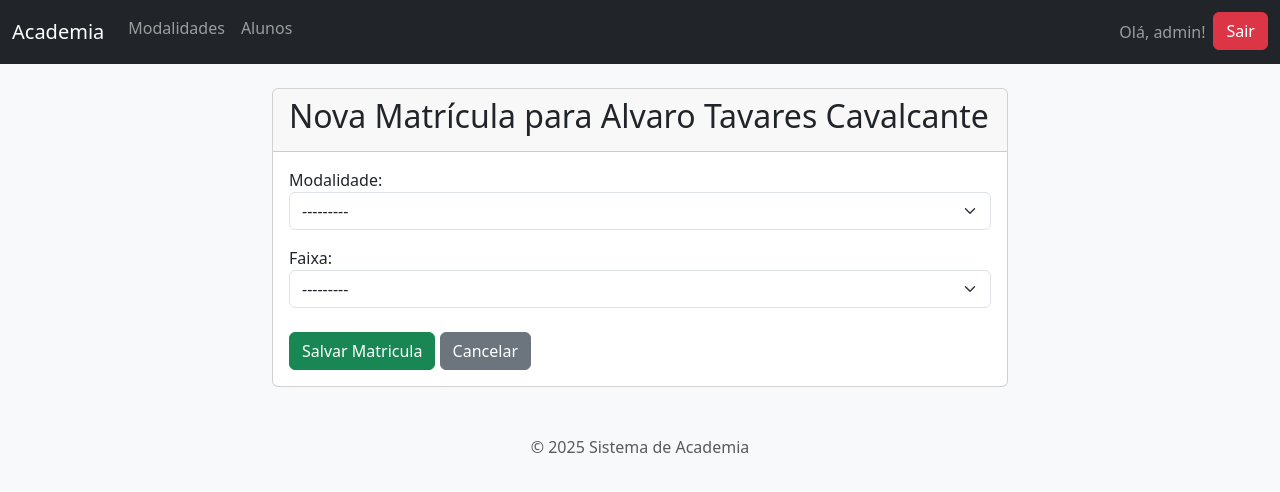
After one commit to cavalcantetavares/academia, a Django app: page /gestao/alunos/1/matricular/ in a window 1280 px wide. The commit adds this page. Shown: the top 492 px of the page. Run offline with Django 5.2, Linux system fonts and the light colour scheme; a user stored in the database is signed in; data comes from the database, SQL or seed files in the repository; both versions use the stored data as it was after the commit.

Commit message:
criado campo matricula,novos campos em aluno

```diff
--- a/gestao_academia/forms.py
+++ b/gestao_academia/forms.py
@@ -1,7 +1,10 @@
 # gestao_academia/forms.py
 from django import forms
 from datetime import date
+# Importações corretas dos modelos necessários
 from .models import Modalidade, Aluno, Plano, Faixa, MatriculaModalidade
+
+
 
 class ModalidadeForm(forms.ModelForm):
     class Meta:
@@ -12,13 +15,9 @@ class ModalidadeForm(forms.ModelForm):
             'descricao': forms.Textarea(attrs={'class': 'form-control', 'rows': 4}),
         }
 
-# NOVO FORMULÁRIO PARA ALUNOS (COM CORREÇÃO)
 class AlunoForm(forms.ModelForm):
-
-
     class Meta:
         model = Aluno
-        # Adicione 'cpf' e 'responsavel' à lista de campos
         fields = ['nome_completo', 'cpf', 'data_nascimento', 'responsavel', 'telefone', 'email', 'plano', 'foto', 'cep', 'rua', 'numero', 'complemento', 'bairro', 'cidade', 'estado']
         widgets = {
             'nome_completo': forms.TextInput(attrs={'class': 'form-control'}),
@@ -35,22 +34,32 @@ class AlunoForm(forms.ModelForm):
             'bairro': forms.TextInput(attrs={'class': 'form-control', 'id': 'bairro'}),
             'cidade': forms.TextInput(attrs={'class': 'form-control', 'id': 'cidade'}),
             'estado': forms.TextInput(attrs={'class': 'form-control', 'id': 'uf'}),
+            'data_nascimento': forms.DateInput(attrs={'type': 'date', 'class': 'form-control'}),
         }
 
-    # --- LÓGICA DE VALIDAÇÃO PERSONALIZADA ---
     def clean(self):
-        # Pega todos os dados já validados do formulário
         cleaned_data = super().clean()
         data_nascimento = cleaned_data.get("data_nascimento")
         responsavel = cleaned_data.get("responsavel")
 
         if data_nascimento:
-            # Calcula a idade do aluno
             hoje = date.today()
             idade = hoje.year - data_nascimento.year - ((hoje.month, hoje.day) < (data_nascimento.month, data_nascimento.day))
-
-            # Se for menor de 18 e o campo responsável estiver vazio, gera um erro
             if idade < 18 and not responsavel:
                 self.add_error('responsavel', 'O nome do responsável é obrigatório para menores de 18 anos.')
+        return cleaned_data
 
-        return cleaned_data
+class MatriculaModalidadeForm(forms.ModelForm):
+    faixa = forms.ModelChoiceField(
+        queryset=Faixa.objects.all().order_by('modalidade__nome', 'ordem'),
+        required=False,
+        widget=forms.Select(attrs={'class': 'form-select'}),
+        label="Faixa"
+    )
+
+    class Meta:
+        model = MatriculaModalidade
+        fields = ['modalidade', 'faixa']
+        widgets = {
+            'modalidade': forms.Select(attrs={'class': 'form-select'}),
+        }
--- a/gestao_academia/models.py
+++ b/gestao_academia/models.py
@@ -55,6 +55,27 @@ class Aluno(models.Model):
         # O nome do campo é 'nome_completo' (com underscore).
         return self.nome_completo
 
+ # --- NOVO MÉTODO PARA CALCULAR A IDADE ---
+def get_idade(self):
+        print("--- A DEPURAR O MÉTODO get_idade ---") # Linha de Debug 1
+        print(f"Aluno: {self.nome_completo}") # Linha de Debug 2
+        print(f"Data de Nascimento no DB: {self.data_nascimento}") # Linha de Debug 3
+        print(f"Tipo da Data de Nascimento: {type(self.data_nascimento)}") # Linha de Debug 4
+
+        if self.data_nascimento:
+            hoje = date.today()
+            idade = hoje.year - self.data_nascimento.year - ((hoje.month, hoje.day) < (self.data_nascimento.month, self.data_nascimento.day))
+            print(f"Cálculo da idade: {idade}") # Linha de Debug 5
+            return idade
+
+        print("Nenhuma data de nascimento encontrada. A retornar None.") # Linha de Debug 6
+        return None # Retorna None se não houver data de nascimento
+
+
+
+
+
+
 class MatriculaModalidade(models.Model):
    aluno = models.ForeignKey(Aluno, on_delete=models.CASCADE)
    modalidade = models.ForeignKey(Modalidade, on_delete=models.CASCADE)
--- /dev/null
+++ b/gestao_academia/templates/gestao_academia/matricula_form.html
@@ -0,0 +1,30 @@
+{% extends "base.html" %}
+
+{% block title %}{{ titulo }}{% endblock %}
+
+{% block content %}
+
+<div class="row justify-content-center">
+    <div class="col-md-8">
+        <div class="card">
+            <div class="card-header">
+                <h2>
+                    {{ titulo }}
+                </h2>
+            </div>
+            <div class="card-body">
+                <form method="post">
+                    {% csrf_token %}
+                    {{ form.as_p}}
+                    <div class="mt-4">
+                        <button type="submit" class="btn btn-success">Salvar Matricula</button>
+                        <a href="{% url 'aluno_detalhe' pk=aluno.pk %}" class="btn btn-secondary">Cancelar</a>
+                    </div>
+
+            </div>
+        </div>
+    </div>
+
+</div>
+
+{% endblock %}
--- a/gestao_academia/urls.py
+++ b/gestao_academia/urls.py
@@ -16,4 +16,9 @@ urlpatterns = [
     path('alunos/<int:pk>/', views.aluno_detalhe, name='aluno_detalhe'),
     path('alunos/<int:pk>/editar/', views.aluno_editar, name='aluno_editar'),
     path('alunos/<int:pk>/apagar/', views.aluno_apagar, name='aluno_apagar'),
+
+     # URL de Matrículas
+    path('alunos/<int:aluno_pk>/matricular/', views.matricula_criar, name='matricula_criar'),
+
+
 ]
--- a/gestao_academia/views.py
+++ b/gestao_academia/views.py
@@ -2,11 +2,10 @@
 from django.shortcuts import render, redirect, get_object_or_404
 from django.contrib.auth.decorators import login_required
 from django.contrib import messages
-from .models import Modalidade, Aluno
-from .forms import ModalidadeForm, AlunoForm
+from .models import Modalidade, Aluno, MatriculaModalidade, Plano, Faixa # Importações dos modelos
+from .forms import ModalidadeForm, AlunoForm, MatriculaModalidadeForm # Importações dos formulários
 
 # --- VIEWS PARA MODALIDADES ---
-
 @login_required
 def lista_modalidades(request):
     modalidades = Modalidade.objects.all()
@@ -46,9 +45,7 @@ def apagar_modalidade(request, pk):
         return redirect('lista_modalidades')
     return render(request, 'gestao_academia/modalidade_confirm_delete.html', {'modalidade': modalidade})
 
-
 # --- VIEWS PARA ALUNOS ---
-
 @login_required
 def lista_alunos(request):
     alunos = Aluno.objects.all().order_by('nome_completo')
@@ -92,3 +89,28 @@ def aluno_apagar(request, pk):
         messages.success(request, 'Aluno apagado com sucesso!')
         return redirect('lista_alunos')
     return render(request, 'gestao_academia/aluno_confirm_delete.html', {'aluno': aluno})
+
+# --- VIEW PARA MATRÍCULAS ---
+@login_required
+def matricula_criar(request, aluno_pk):
+    aluno = get_object_or_404(Aluno, pk=aluno_pk)
+    if request.method == 'POST':
+        form = MatriculaModalidadeForm(request.POST)
+        if form.is_valid():
+            matricula = form.save(commit=False)
+            matricula.aluno = aluno
+            matricula.save()
+            messages.success(request, f'Matrícula em {matricula.modalidade.nome} adicionada com sucesso!')
+            return redirect('aluno_detalhe', pk=aluno_pk)
+    else:
+        form = MatriculaModalidadeForm()
+
+    modalidades_atuais_pks = aluno.matriculamodalidade_set.values_list('modalidade__pk', flat=True)
+    form.fields['modalidade'].queryset = Modalidade.objects.exclude(pk__in=modalidades_atuais_pks)
+
+    contexto = {
+        'form': form,
+        'aluno': aluno,
+        'titulo': f'Nova Matrícula para {aluno.nome_completo}'
+    }
+    return render(request, 'gestao_academia/matricula_form.html', contexto)
```
Also changed, not shown: gestao_academia/admin.py (+8 -1 lines), gestao_academia/templates/gestao_academia/aluno_detalhe.html (+25 -1 lines), db.sqlite3, media/fotos_alunos/WhatsApp_Image_2025-06-26_at_13.20.07.jpeg (added).
